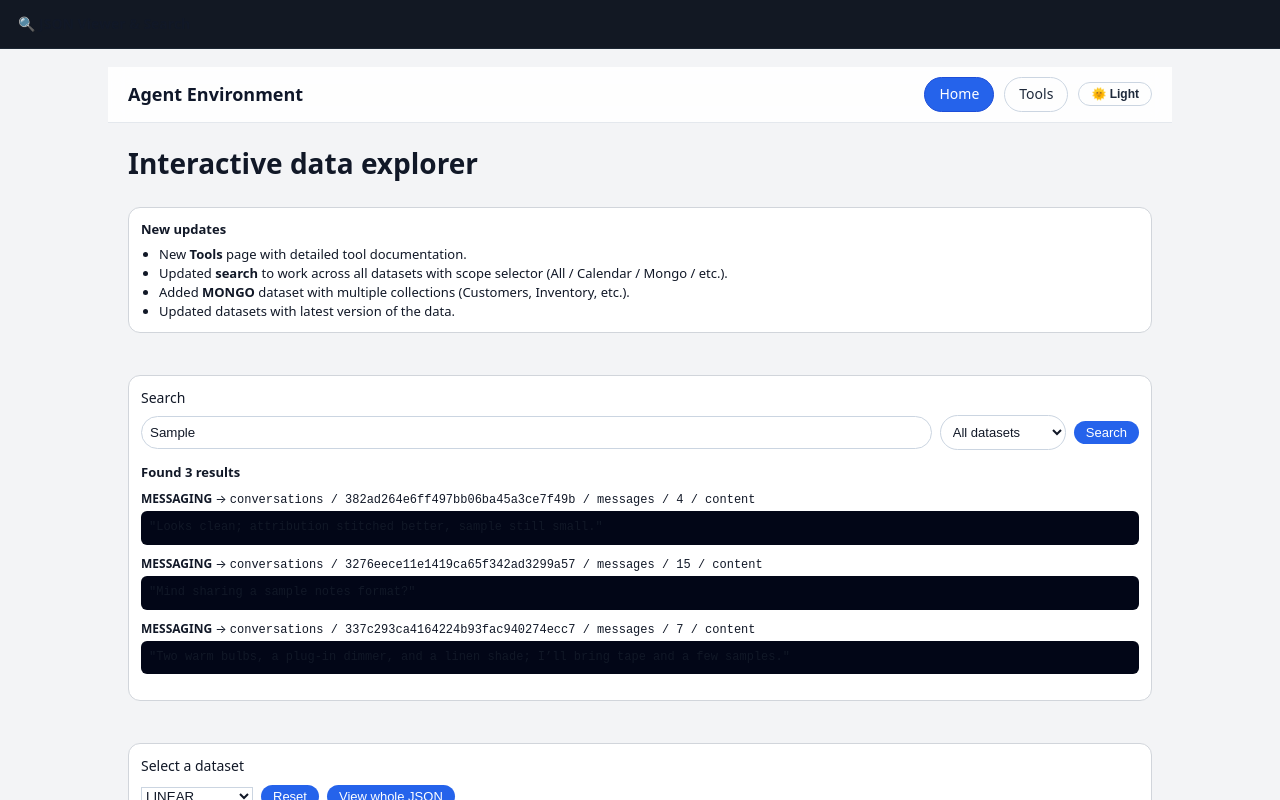
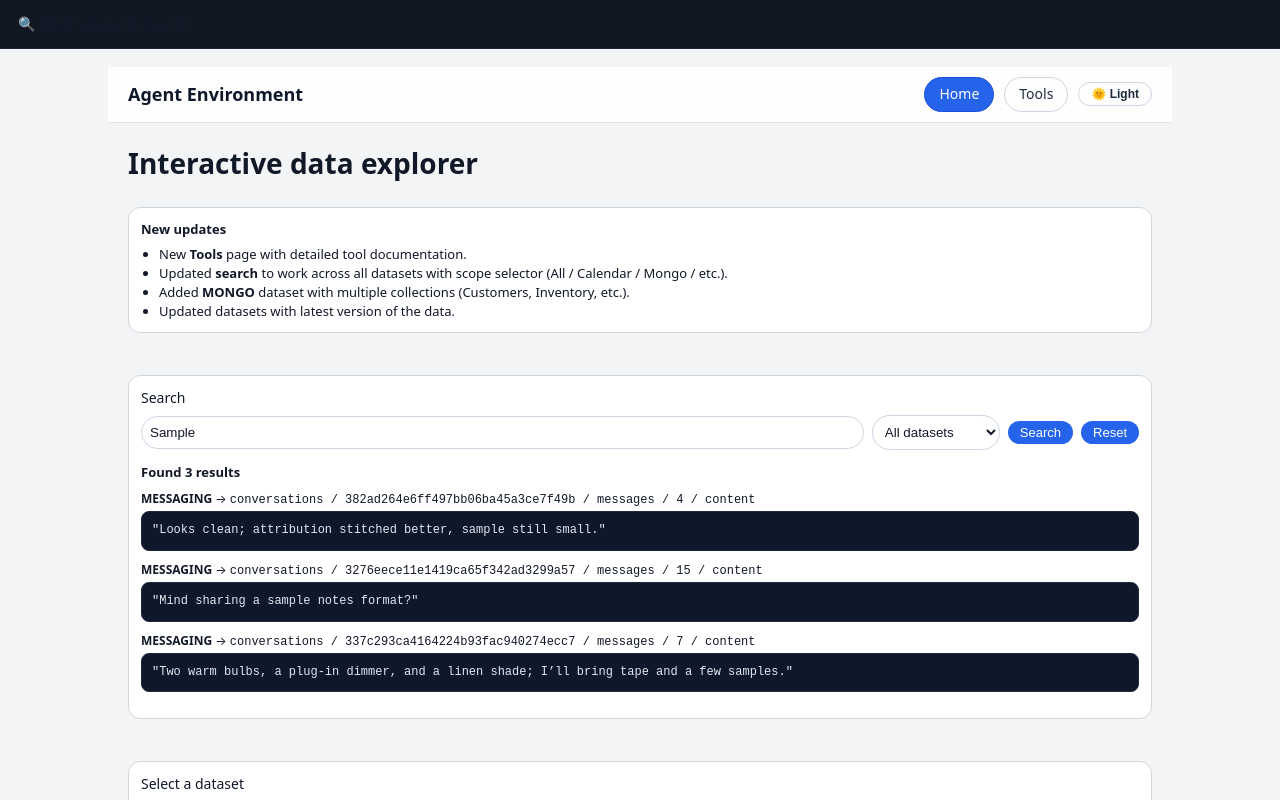
Before and after one commit to achal7337/interactive-json-vercel-app, a Next.js app: page / in a window 1280 px wide. Both pictures are taken after typing "Sample" into the empty fields and a click on the button "Search". Shown: the top 800 px of the page. Built offline with nearby package versions, Linux system fonts and the light colour scheme.

Commit message:
modified

```diff
--- a/components/JsonSearch.tsx
+++ b/components/JsonSearch.tsx
@@ -1,7 +1,7 @@
 // components/JsonSearch.tsx
 'use client';
 
-import { useState } from "react";
+import { useEffect, useState } from "react";
 
 type DatasetInfo = {
   name: string;
@@ -12,12 +12,28 @@ type Props = {
   datasets: DatasetInfo[];
 };
 
+type Theme = "light" | "dark";
+
 export default function JsonSearch({ datasets }: Props) {
   const [query, setQuery] = useState("");
-  const [scope, setScope] = useState<string>("ALL"); // "ALL" or dataset name
+  const [scope, setScope] = useState<string>("ALL");
   const [results, setResults] = useState<any[]>([]);
   const [error, setError] = useState("");
+  const [theme, setTheme] = useState<Theme>("light");
+  const [searched, setSearched] = useState(false); // did we run at least one search?
 
+  // Read saved theme (set by TopNav) – light by default
+  useEffect(() => {
+    if (typeof window === "undefined") return;
+    const stored = window.localStorage.getItem("theme") as Theme | null;
+    if (stored === "dark" || stored === "light") {
+      setTheme(stored);
+    } else {
+      setTheme("light");
+    }
+  }, []);
+
+  // Deep search through any JSON value
   function deepSearch(obj: any, q: string, path: string[] = []): any[] {
     let found: any[] = [];
 
@@ -42,25 +58,33 @@ export default function JsonSearch({ datasets }: Props) {
     // object
     for (const key of Object.keys(obj)) {
       const val = obj[key];
+
       if (key.toLowerCase().includes(q)) {
         found.push({ value: val, path: [...path, key] });
       }
+
       found = found.concat(deepSearch(val, q, [...path, key]));
     }
+
     return found;
   }
 
   function handleSearch() {
     const q = query.trim().toLowerCase();
-    if (!q) return;
+
+    // Even if query is empty, we treat it as a search that found nothing
+    if (!q) {
+      setResults([]);
+      setSearched(true);
+      setError("");
+      return;
+    }
 
     try {
       let allMatches: any[] = [];
 
       const scopedDatasets =
-        scope === "ALL"
-          ? datasets
-          : datasets.filter((d) => d.name === scope);
+        scope === "ALL" ? datasets : datasets.filter((d) => d.name === scope);
 
       for (const ds of scopedDatasets) {
         const matches = deepSearch(ds.raw, q).map((m) => ({
@@ -71,11 +95,35 @@ export default function JsonSearch({ datasets }: Props) {
       }
 
       setResults(allMatches);
+      setSearched(true);
       setError("");
     } catch (err: any) {
       setError(err.message || String(err));
+      setSearched(true);
+      setResults([]);
     }
   }
+
+  function handleReset() {
+    setQuery("");
+    setScope("ALL");
+    setResults([]);
+    setError("");
+    setSearched(false);
+  }
+
+  // ENTER key support on the input
+  function handleKeyDown(e: any) {
+    if (e.key === "Enter") {
+      e.preventDefault();
+      handleSearch();
+    }
+  }
+
+  // Theme colors for result boxes
+  const resultBg = theme === "dark" ? "#0f172a" : "#f1f5f9";
+  const resultText = theme === "dark" ? "#e2e8f0" : "#111827";
+  const resultBorder = theme === "dark" ? "#1e293b" : "#cbd5e1";
 
   return (
     <div className="card" style={{ padding: 12, marginTop: 12 }}>
@@ -83,6 +131,7 @@ export default function JsonSearch({ datasets }: Props) {
         Search
       </label>
 
+      {/* Search row */}
       <div
         style={{
           display: "flex",
@@ -93,12 +142,13 @@ export default function JsonSearch({ datasets }: Props) {
       >
         <input
           type="text"
-          placeholder='Search value or key (e.g., "jordan.kim")'
+          placeholder='Search e.g. "jordan.kim"'
           value={query}
           onChange={(e) => setQuery(e.target.value)}
+          onKeyDown={handleKeyDown}
           style={{
             padding: 8,
-            flex: "1 1 240px",
+            flex: "1 1 260px",
             minWidth: 220,
             borderRadius: 999,
             border: "1px solid #64748b",
@@ -112,7 +162,6 @@ export default function JsonSearch({ datasets }: Props) {
             padding: 8,
             borderRadius: 999,
             border: "1px solid #64748b",
-            fontSize: 13,
           }}
         >
           <option value="ALL">All datasets</option>
@@ -123,20 +172,48 @@ export default function JsonSearch({ datasets }: Props) {
           ))}
         </select>
 
+        {/* Buttons are side-by-side in this row */}
         <button type="button" onClick={handleSearch}>
           Search
         </button>
+
+        <button type="button" onClick={handleReset}>
+          Reset
+        </button>
       </div>
 
+      {/* Error message (only for real errors, not "no results") */}
       {error && (
         <div style={{ color: "red", marginTop: 8, fontSize: 12 }}>{error}</div>
       )}
 
+      {/* No results message (after any search, including empty query) */}
+      {searched && results.length === 0 && !error && (
+        <div
+          style={{
+            marginTop: 12,
+            padding: 10,
+            borderRadius: 10,
+            background: resultBg,
+            border: `1px solid ${resultBorder}`,
+            color: resultText,
+            fontSize: 13,
+            fontStyle: "italic",
+          }}
+        >
+          ❌ Nothing found…
+          <br />
+          Either the data ran away 🏃‍♂️💨 or you’re searching for your ex again.
+        </div>
+      )}
+
+      {/* Results list */}
       {results.length > 0 && (
         <div style={{ marginTop: 12 }}>
           <strong style={{ fontSize: 13 }}>
             Found {results.length} result{results.length === 1 ? "" : "s"}
           </strong>
+
           <ul style={{ marginTop: 8, listStyle: "none", paddingLeft: 0 }}>
             {results.map((r, i) => (
               <li key={i} style={{ marginBottom: 10 }}>
@@ -146,9 +223,11 @@ export default function JsonSearch({ datasets }: Props) {
                 </div>
                 <pre
                   style={{
-                    background: "#020617",
-                    padding: 8,
-                    borderRadius: 6,
+                    background: resultBg,
+                    color: resultText,
+                    border: `1px solid ${resultBorder}`,
+                    padding: 10,
+                    borderRadius: 8,
                     margin: 0,
                     whiteSpace: "pre-wrap",
                     fontSize: 12,
```
